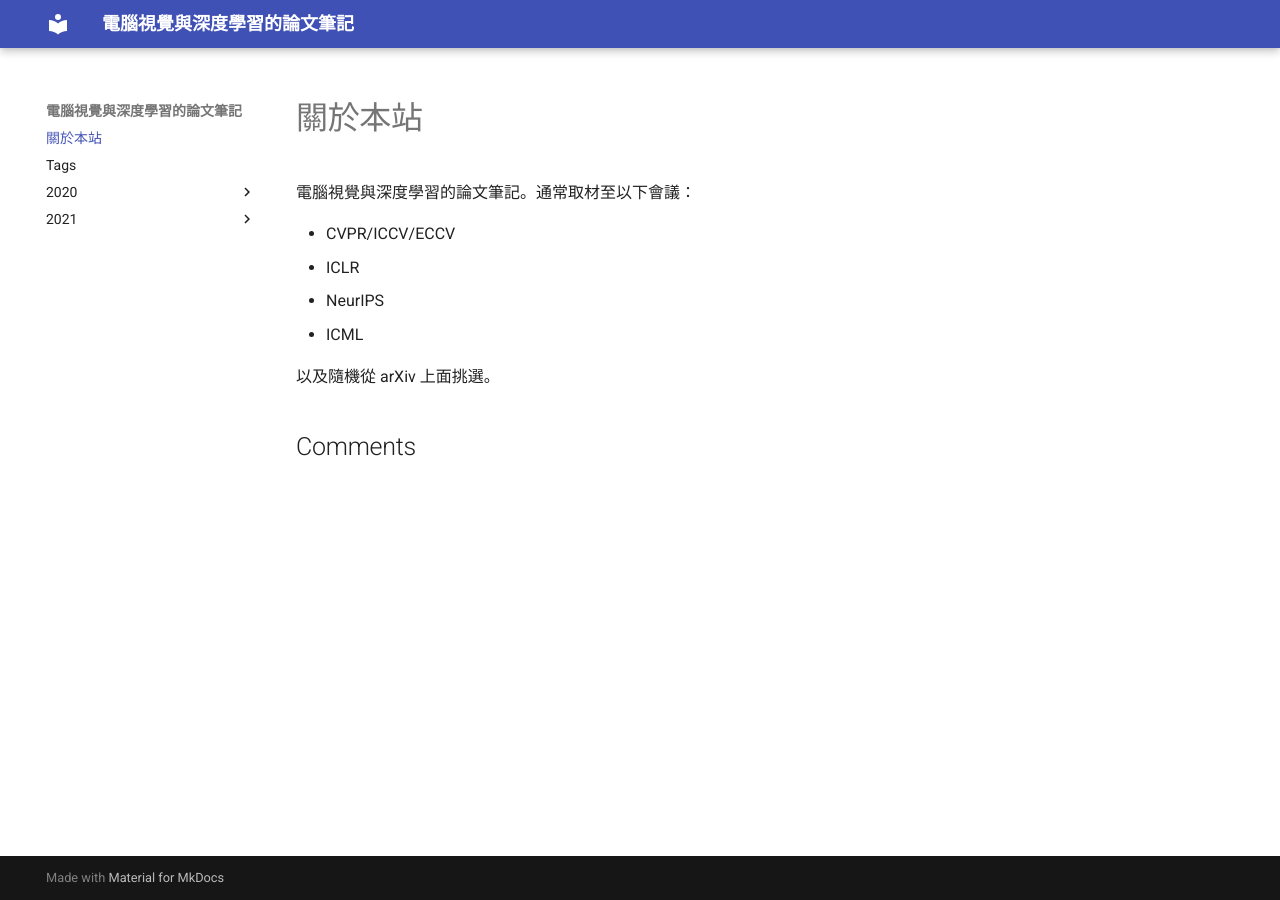
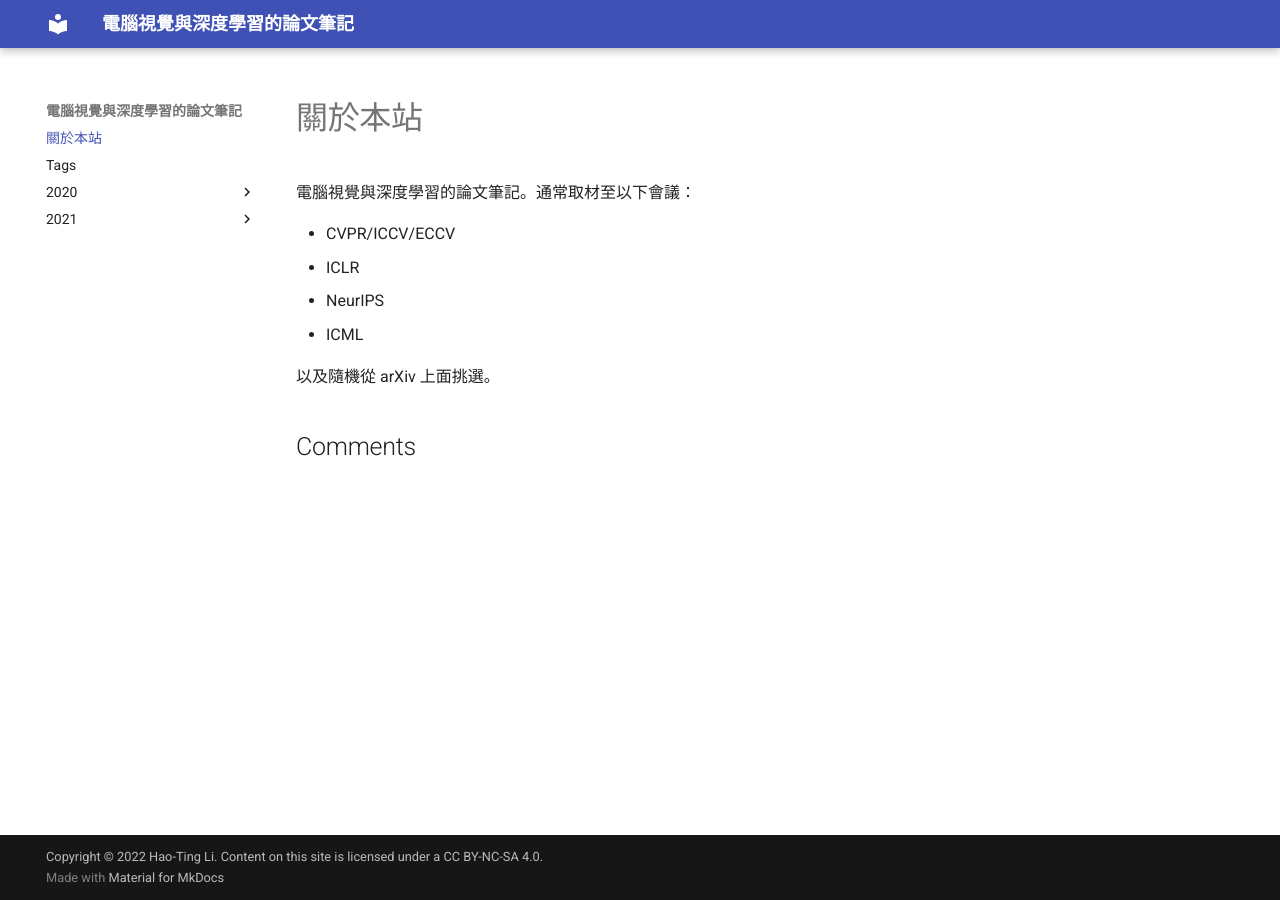
Before and after one commit to aquastripe/paper-notes, an MkDocs documentation site: the page built from docs/index.md, in a window 1280 px wide. Built offline with MkDocs 1.6.1 and Material for MkDocs 9.7.7, drawn with Linux system fonts in a browser that asks for light colours; comment, search, counter and statistics services are not loaded.

Commit message:
feat: add the copyright announcement

```diff
--- a/mkdocs.yml
+++ b/mkdocs.yml
@@ -47,3 +47,5 @@
 plugins:
   - tags:
       tags_file: tags.md
+
+copyright: Copyright &copy 2022 Hao-Ting Li. Content on this site is licensed under a <a href="https://creativecommons.org/licenses/by-nc-sa/4.0/">CC BY-NC-SA 4.0</a>.
```
